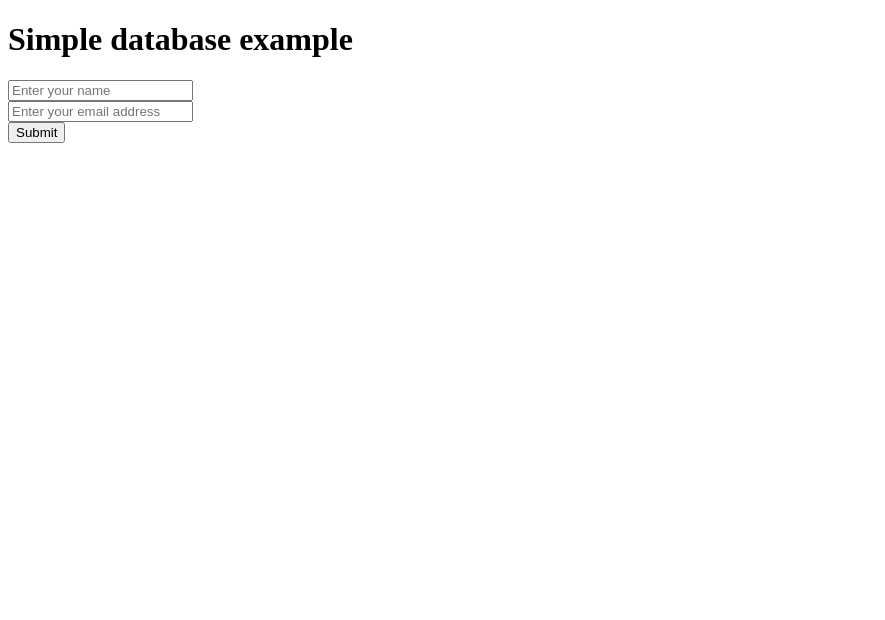
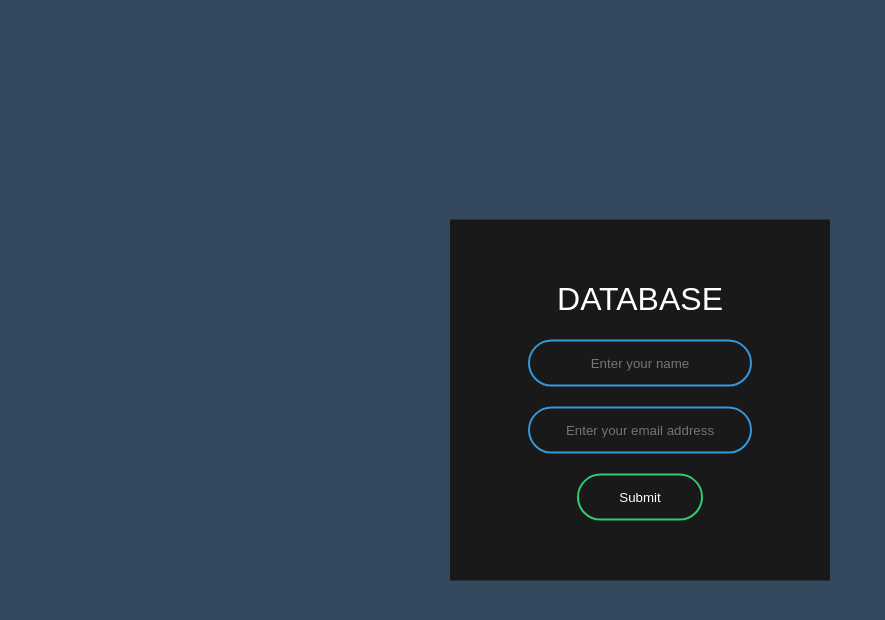
Before and after one commit to Sunjic/Homework_18.2, a Flask app: page / in a window 1280 px wide. Shown: the top 620 px of the page, without its empty margins (0-885 px from the left). Run offline with Flask 2, Linux system fonts and the light colour scheme.

Commit message:
inicijalni commit

```diff
--- a/database/my_db.json
+++ b/database/my_db.json
@@ -1 +1 @@
-{"_default": {}, "User": {}}
+{"_default": {}, "User": {"1": {"name": "ivan", "email": "jasam@ivan.com", "_id": "6b8ab7286a9d11e9807df43909ca12de"}, "2": {"name": null, "email": null, "_id": "20b6abf46aa411e9884df43909ca12de"}, "3": {"name": "miki.maus", "email": "Submit", "_id": "8cd771806aa411e9a090f43909ca12de"}, "4": {"name": "miki", "email": "miki.maus@com", "_id": "0cb4a2526aa511e9932ef43909ca12de"}, "5": {"name": "", "email": "", "_id": "264d72d06aa511e9ab38f43909ca12de"}}}
--- /dev/null
+++ b/static/style.css
@@ -0,0 +1,58 @@
+body{
+    margin:0;
+    padding:0;
+    font-family: sans-serif;
+    background: #34495e;
+}
+
+.box{
+    width: 300px;
+    padding: 40px;
+    position: absolute;
+    top:50%;
+    left:50%;
+    transform: translate(-50%,-50%);
+    background: #191919;
+    text-align: center;
+ }
+.box h1{
+    color:white;
+    text-transform: uppercase;
+    font-weight: 500;
+}
+ .box input[type = "text"],.box input[type = "password"]{
+     border:0;
+     background: none;
+     display: block;
+     margin: 20px auto;
+     text-align: center;
+     border: 2px solid #3498db;
+     padding:14px 10px;
+     width: 200px;
+     outline: none;
+     color: white;
+     border-radius: 24px;
+     transition: 0,25s;
+}
+.box input[type = "text"]:focus,.box input[type = "password"]:focus{
+    width: 280px;
+    border-color: #2ecc71;
+    }
+
+ .box input[type = "submit"]{
+     border:0;
+     background: none;
+     display: block;
+     margin: 20px auto;
+     text-align: center;
+     border: 2px solid #2ecc71;
+     padding:14px 40px;
+     outline: none;
+     color: white;
+     border-radius: 24px;
+     transition: 0,25s;
+     cursor: pointer;
+}
+.box input[type = "submit"]:hover{
+    background: #2ecc71;
+}
--- a/templates/index.html
+++ b/templates/index.html
@@ -3,20 +3,23 @@
 <head>
     <meta charset="UTF-8">
     <title>Simple database example</title>
+    <meta charset="UTF-8">
+    <title>Animated Login Form</title>
+    <link rel="stylesheet" href="static/style.css">
 </head>
+
 <body>
-
-    <h1>Simple database example</h1>
-
     {% if user %}
         <p>Hello {{user.name}}</p>
         <p>This is your email address: {{user.email}}</p>
     {% else %}
-        <form method="post" action="/login">
-            <input type="text" name="user-name" placeholder="Enter your name"><br>
-            <input type="email" name="user-email" placeholder="Enter your email address"><br>
+        <form class="box" action="/login" method="post">
 
-            <button>Submit</button>
+            <h1>Database</h1>
+            <input type="text" name="user-name" placeholder="Enter your name">
+            <input type="text" name="user-email" placeholder="Enter your email address">
+            <input type="submit" name="" value="Submit">
+
         </form>
     {% endif %}
 
```
